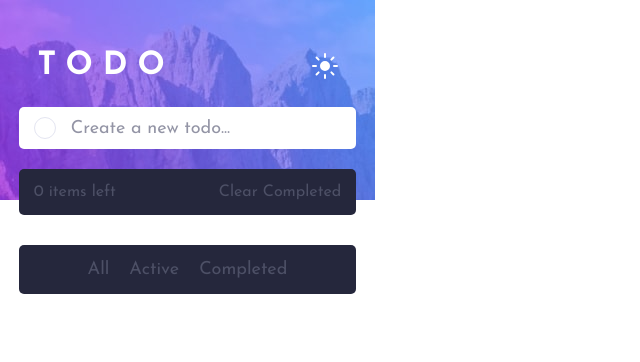
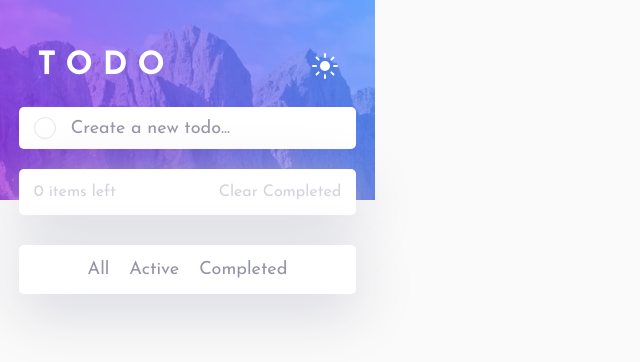
Before and after one commit to giulian13/todo-app, a React (Create React App) app: page / in a window 1280 px wide. Shown: the top 362 px of the page, without its empty margins (0-640 px from the left). Built offline with nearby package versions, Linux system fonts and the light colour scheme.

Commit message:
implement the functionlity of light and dark button

```diff
--- a/src/App.css
+++ b/src/App.css
@@ -26,7 +26,7 @@ p {
   box-sizing: border-box;
   padding: 0;
   margin: 0;
-  background-color: whitehsl(0, 0%, 98%);
+  background-color: hsl(0, 0%, 98%);
 
   position: relative;
 
--- a/src/App.js
+++ b/src/App.js
@@ -28,7 +28,10 @@ function App() {
           <h1>TODO</h1>
           <LightMode setLightTheme={setLightTheme} />
         </header>
-        <ToDoListScreen isLghtTheme={isLightTheme} />
+        <ToDoListScreen
+          isLghtTheme={isLightTheme}
+          isLightTheme={isLightTheme}
+        />
       </div>
     </div>
   );
--- a/src/components/Counter.css
+++ b/src/components/Counter.css
@@ -1,8 +1,9 @@
-.counter {
+/* Ligth theme CSS */
+.counterLight {
   font-size: 16px;
-  color: hsl(233, 14%, 35%);
+  color: hsl(233, 11%, 84%);
 
-  background-color: hsl(235, 24%, 19%);
+  background-color: white;
 
   padding: 10px 0;
 }
@@ -14,3 +15,14 @@
 
   margin: 5px 15px;
 }
+
+/* Dark theme CSS */
+
+.counterDark {
+  font-size: 16px;
+  color: hsl(233, 14%, 35%);
+
+  background-color: hsl(235, 24%, 19%);
+
+  padding: 10px 0;
+}
--- a/src/components/Counter.jsx
+++ b/src/components/Counter.jsx
@@ -1,10 +1,10 @@
 import "../components/Counter.css";
 
 export default function Counter(props) {
-  const { numberOfItems, clearCompleted } = props;
+  const { numberOfItems, clearCompleted, isLightTheme } = props;
 
   return (
-    <div className="counter">
+    <div className={isLightTheme ? "counterLight" : "counterDark"}>
       <div className="counterContainer">
         <p>{numberOfItems} items left</p>
         <p onClick={clearCompleted}>Clear Completed</p>
--- a/src/components/FiltersTodo.css
+++ b/src/components/FiltersTodo.css
@@ -1,4 +1,38 @@
-.filtersFrame {
+/* Light theme CSS */
+
+.filtersFrameLight {
+  font-size: 18px;
+  color: hsl(236, 9%, 61%);
+
+  display: flex;
+  align-items: center;
+  justify-content: center;
+
+  background-color: white;
+
+  width: 90%;
+
+  padding: 10px 0;
+  margin-bottom: 20px;
+  border-radius: 5px;
+
+  margin-top: 20px;
+
+  box-shadow: 1px 15px 60px hsl(233, 11%, 84%);
+}
+
+.filtersFrameLight p {
+  padding: 5px 10px;
+}
+
+.filtersFrameLight p:focus,
+p:active {
+  color: hsl(220, 98%, 61%);
+}
+
+/* Dark theme CSS */
+
+.filtersFrameDark {
   font-size: 18px;
   color: hsl(233, 14%, 35%);
 
@@ -17,11 +51,11 @@
   margin-top: 20px;
 }
 
-.filtersFrame p {
+.filtersFrameDark p {
   padding: 5px 10px;
 }
 
-.filtersFrame p:focus,
+.filtersFrameDark p:focus,
 p:active {
   color: hsl(220, 98%, 61%);
 }
--- a/src/components/FiltersTodo.jsx
+++ b/src/components/FiltersTodo.jsx
@@ -1,10 +1,10 @@
 import "./FiltersTodo.css";
 
 export default function FiltersTodo(props) {
-  const { setFilteredBy } = props;
+  const { setFilteredBy, isLightTheme } = props;
 
   return (
-    <div className="filtersFrame">
+    <div className={isLightTheme ? "filtersFrameLight" : "filtersFrameDark"}>
       <p
         onClick={() => {
           setFilteredBy("all");
--- a/src/components/InputComponent.jsx
+++ b/src/components/InputComponent.jsx
@@ -2,7 +2,7 @@ import { useState } from "react";
 import "./InputComponent.css";
 
 export default function InputComponent(props) {
-  const { insertToDoItem } = props;
+  const { insertToDoItem, isLightTheme } = props;
 
   const [inputText, setInputText] = useState("");
 
@@ -13,7 +13,7 @@ export default function InputComponent(props) {
   }
 
   return (
-    <div className="inputFrameLight">
+    <div className={isLightTheme ? "inputFrameLight" : "inputFrameDark"}>
       <form onSubmit={handleSubmit}>
         <div className="checkButton"></div>
         <input
--- a/src/components/ToDoListScreen.jsx
+++ b/src/components/ToDoListScreen.jsx
@@ -32,8 +32,9 @@ export default function ToDoListScreen(props) {
         toDoList={toDoList}
         setToDoList={setToDoList}
         filteredBy={filteredBy}
+        isLightTheme={isLightTheme}
       />
-      <FiltersTodo setFilteredBy={setFilteredBy} />
+      <FiltersTodo setFilteredBy={setFilteredBy} isLightTheme={isLightTheme} />
     </div>
   );
 }
--- a/src/components/TodoItem.css
+++ b/src/components/TodoItem.css
@@ -1,4 +1,61 @@
-.toDoItem {
+/* Light theme CSS */
+.toDoItemLight {
+  font-size: 18px;
+  color: hsl(236, 9%, 61%);
+
+  display: flex;
+  align-items: center;
+  justify-content: flex-start;
+  flex-direction: row;
+  position: relative;
+
+  background-color: white;
+
+  padding: 10px 0;
+  border-bottom: solid 1px hsl(236, 33%, 92%)
+}
+
+
+
+.toDoItemLight p {
+  padding-right: 30px;
+}
+
+.toDoItemLight .checkButton {
+  margin: 0 15px;
+  padding: 10px;
+  border-radius: 50%;
+  border: solid 1px hsl(236, 33%, 92%);
+  overflow: hidden;
+
+  width: 22px;
+  height: 22px;
+  box-sizing: border-box;
+
+  display: flex;
+  justify-content: center;
+  align-items: center;
+}
+
+.checkButtonBackground {
+  background-image: linear-gradient(to bottom right,
+      hsl(192, 100%, 67%),
+      hsl(280, 87%, 65%));
+}
+
+.deleteButton {
+  width: 12px;
+  height: 12px;
+
+  position: relative;
+  right: 20px;
+
+  padding: 10px;
+}
+
+/* Dark theme CSS */
+
+.toDoItemDark {
   font-size: 18px;
   color: hsl(234, 39%, 85%);
 
@@ -14,11 +71,13 @@
   border-bottom: solid 1px hsl(237, 14%, 26%);
 }
 
-.toDoItem p {
+
+
+.toDoItemDark p {
   padding-right: 30px;
 }
 
-.toDoItem .checkButton {
+.toDoItemDark .checkButton {
   margin: 0 15px;
   padding: 10px;
   border-radius: 50%;
@@ -33,21 +92,3 @@
   justify-content: center;
   align-items: center;
 }
-
-.checkButtonBackground {
-  background-image: linear-gradient(
-    to bottom right,
-    hsl(192, 100%, 67%),
-    hsl(280, 87%, 65%)
-  );
-}
-
-.deleteButton {
-  width: 12px;
-  height: 12px;
-
-  position: relative;
-  right: 20px;
-
-  padding: 10px;
-}
--- a/src/components/TodoItem.jsx
+++ b/src/components/TodoItem.jsx
@@ -3,16 +3,23 @@ import iconCross from "../img/icon-cross.svg";
 import iconCheck from "../img/icon-check.svg";
 
 export default function TodoItem(props) {
-  const { message, keyValue, removeItem, markAsComplet, isCompleted, change } =
-    props;
+  const {
+    message,
+    keyValue,
+    removeItem,
+    markAsComplet,
+    isCompleted,
+    change,
+    isLightTheme,
+  } = props;
 
   let divStyle = {
     textDecoration: "line-through",
-    color: "hsl(233, 14%, 35%)",
+    color: "hsl(236, 33%, 92%)",
   };
 
   return (
-    <div className="toDoItem">
+    <div className={isLightTheme ? "toDoItemLight" : "toDoItemDark"}>
       <div
         className={` checkButton ${
           isCompleted(keyValue) ? "checkButtonBackground" : ""
@@ -25,6 +32,7 @@ export default function TodoItem(props) {
         {isCompleted(keyValue) && <img src={iconCheck} alt="check bullet" />}
       </div>
       <p style={isCompleted(keyValue) ? divStyle : {}}>{message}</p>
+
       <img
         className="deleteButton"
         src={iconCross}
--- a/src/components/TodoItemList.css
+++ b/src/components/TodoItemList.css
@@ -1,8 +1,26 @@
-.frameList {
+/* Light theme CSS */
+
+.frameListLight {
   width: 90%;
   height: auto;
   overflow: hidden;
 
   border-radius: 5px;
   margin-bottom: 10px;
+
+  box-shadow: 1px 15px 60px hsl(233, 11%, 84%);
+
 }
+
+/* Dark theme CSS */
+
+.frameListDark {
+  width: 90%;
+  height: auto;
+  overflow: hidden;
+
+  border-radius: 5px;
+  margin-bottom: 10px;
+
+
+}
--- a/src/components/TodoItemList.jsx
+++ b/src/components/TodoItemList.jsx
@@ -2,10 +2,8 @@ import "../components/TodoItemList.css";
 import TodoItem from "./TodoItem";
 import Counter from "./Counter";
 
-import { useEffect } from "react";
-
 export default function TodoItemList(props) {
-  const { toDoList, setToDoList, filteredBy } = props;
+  const { toDoList, setToDoList, filteredBy, isLightTheme } = props;
 
   const counter = toDoList.length;
 
@@ -47,7 +45,7 @@ export default function TodoItemList(props) {
   };
 
   return (
-    <div className="frameList">
+    <div className={isLightTheme ? "frameListLight" : "frameListDark"}>
       {howToFilter().map((toDoItem) => {
         return (
           <TodoItem
@@ -59,10 +57,15 @@ export default function TodoItemList(props) {
             removeItem={removeItem}
             markAsComplet={changeToDoItem}
             isCompleted={isCompleted}
+            isLightTheme={isLightTheme}
           />
         );
       })}
-      <Counter numberOfItems={counter} clearCompleted={removeCompletedItems} />
+      <Counter
+        numberOfItems={counter}
+        clearCompleted={removeCompletedItems}
+        isLightTheme={isLightTheme}
+      />
     </div>
   );
 }
```
